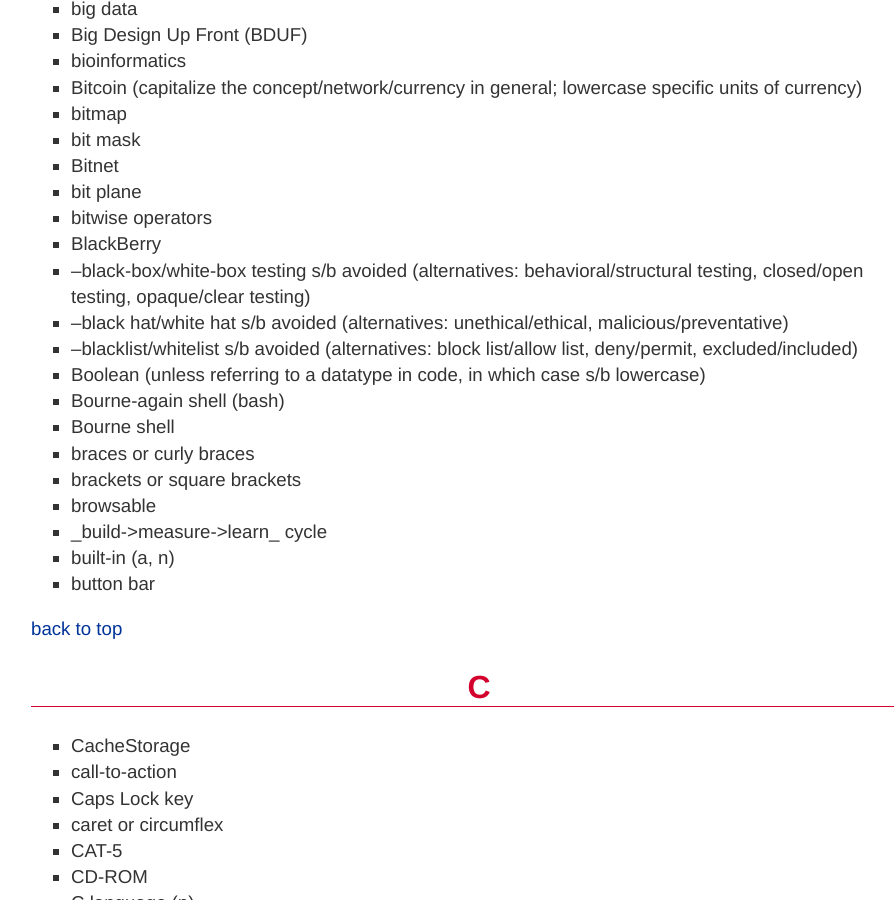
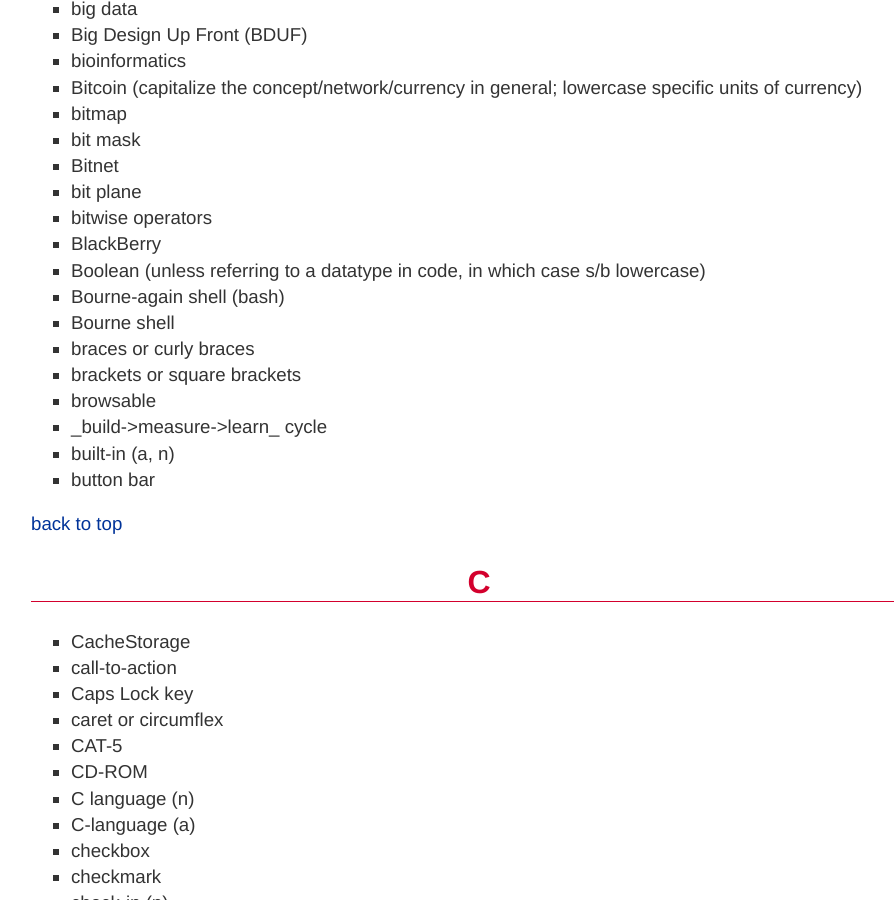
Before and after one commit to oreillymedia/production-resources, a Jekyll site: the page built from styleguide/index.md, in a window 1280 px wide and 900 px high, scrolled down 22644 px. Shown: the whole window, without its empty margins (161-1055 px from the left). Built offline with Jekyll 4.4.1, drawn with Linux system fonts in a browser that asks for light colours; some of the changed text lies outside the part shown.

Commit message:
Update index.md
other changes that seem to have been lost along the local > gh-pages journey...

```diff
--- a/styleguide/index.md
+++ b/styleguide/index.md
@@ -1061,9 +1061,6 @@
  <li>bit plane</li>
  <li>bitwise operators</li>
  <li>BlackBerry</li>
- <li>–black-box/white-box testing s/b avoided (alternatives: behavioral/structural testing, closed/open testing, opaque/clear testing)</li>
- <li>–black hat/white hat s/b avoided (alternatives: unethical/ethical, malicious/preventative)</li>
- <li>–blacklist/whitelist s/b avoided (alternatives: block list/allow list, deny/permit, excluded/included)</li>
  <li>Boolean (unless referring to a datatype in code, in which case s/b lowercase)</li>
  <li>Bourne-again shell (bash)</li>
  <li>Bourne shell</li>
@@ -1117,7 +1114,6 @@
  <li>copyright</li>
  <li>coworker</li>
  <li>CPU (no need to expand to central processing unit)</li>
- <li>–crazy s/b avoided (alternatives: foolish, bizarre, etc.)</li>
  <li>criterion (s), criteria (p)</li>
  <li>cross-reference</li>
  <li>C shell</li>
@@ -1166,7 +1162,6 @@
  <li>drag-and-drop (n)</li>
  <li>drag and drop (v)</li>
  <li>drop-down (a)</li>
- <li>–dummy s/b avoided (alternatives include: placeholder)</li>
  </ul>
 
 <p><a href="#getting_started">back to top</a></p>
@@ -1326,7 +1321,6 @@
  <li>keywords</li>
  <li>key performance indicators (KPIs)</li>
  <li>kHz (kilohertz)</li>
- <li>–kill s/b avoided (alternatives: end, exit, cancel)</li>
  <li>Korn shell</li>
  </ul>
 
@@ -1364,10 +1358,8 @@
  <li>macOS (replaces Mac OS X)</li>
  <li>machine learning (n and a, no hyphen)</li>
  <li>mail-handling (adjective)</li>
- <li>– man hours s/b avoided (alternatives: work hours, employee hours)</li>
  <li>manpage</li>
  <li>markup</li>
- <li>–master/slave (n, a) s/b avoided (alternatives: parent/child, leader/follower, primary/secondary)</li>
  <li>Mb (megabit)</li>
  <li>MB (megabyte)</li>
  <li>MBps (megabytes per second)</li>
@@ -1384,7 +1376,6 @@
  <li>Microsoft Windows NT</li>
  <li>Microsoft Windows XP</li>
  <li>Microsoft Windows 2000</li>
- <li>–middleman s/b avoided (alternatives: go-between, link, etc.)</li>
  <li>MIDlet</li>
  <li>MKS Toolkit</li>
  <li>model-in-the-loop</li>
@@ -1586,7 +1577,6 @@
  <li>single-precision (a)</li>
  <li>single quote</li>
  <li>site map</li>
- <li>–slave/master (n, a) s/b avoided (alternatives: child/parent, follower/leader, secondary/primary)</li>
  <li>Smalltalk</li>
  <li>SMP (a, n)</li>
  <li>SOAP</li>
@@ -1649,7 +1639,6 @@
  <li>top-level (a)</li>
  <li>toward</li>
  <li>trade-off</li>
- <li>– tribe s/b avoided (alternatives: company, institution, network, community)</li>
  <li>tweet, retweet, live-tweet v, n (avoid “tweet out”)</li>
  </ul>
 
@@ -1708,10 +1697,7 @@
  <li>web server</li>
  <li>web services (unless preceded by a proper noun, as in Microsoft Web Services)</li>
  <li>website</li>
- <li>–white-box testing s/b avoided (alternatives: structural/behavioral testing open/closed testing, clear/opaque testing)</li>
- <li>–white hat/black hat s/b avoided (alternatives: ethical/unethical, preventative/malicious)</li>
  <li>white pages</li>
- <li>–whitelist/blacklist s/b avoided (alternatives: allow list/block list, permit/deny, included/excluded)</li>
  <li>whitepaper (I printed my whitepaper on white paper.)</li>
  <li>whitespace</li>
  <li>wide area network or WAN</li>
```
